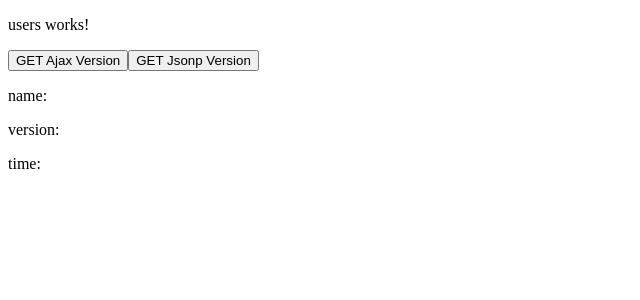
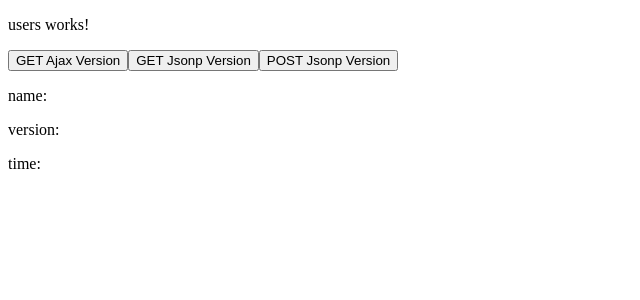
Before and after one commit to caihech/ng6_webapp, an Angular app in the folder myApp/: page / in a window 1280 px wide. Shown: the top 300 px of the page, without its empty margins (0-640 px from the left). Built offline with nearby package versions, Linux system fonts and the light colour scheme.

Commit message:
post 请求

```diff
--- a/myApp/src/app/components/users/users.component.html
+++ b/myApp/src/app/components/users/users.component.html
@@ -4,6 +4,7 @@
 
 <button (click)="getAjax()">GET Ajax Version</button>
 <button (click)="getJsonp()">GET Jsonp Version</button>
+<button (click)="postData()">POST Jsonp Version</button>
 
 <p>name:{{entity.name}}</p>
 <p>version:{{entity.version}}</p>
--- a/myApp/src/app/components/users/users.component.ts
+++ b/myApp/src/app/components/users/users.component.ts
@@ -1,5 +1,5 @@
 import { Component, OnInit } from '@angular/core';
-import { Http, Jsonp } from "@angular/http";
+import { Http, Jsonp, Headers } from "@angular/http";
 import { url } from 'inspector';
 @Component({
   selector: 'app-users',
@@ -39,11 +39,30 @@ export class UsersComponent implements OnInit {
       .subscribe(
         function (data) {
           console.log(data['_body']['result']);
-          _that.list=data['_body']['result'];
+          _that.list = data['_body']['result'];
         }, function (err) {
           console.log('失败');
         });
 
   }
 
+  postData() {
+
+    var postData = JSON.stringify({ "username": "aaaa" });
+    var headers = new Headers({ 'Content-Type': 'application/json' });
+    var url = "http://test.svc.s2icode.com/api/svc/version";
+    this.http.post(url
+      , postData
+      , { headers: headers })
+      .subscribe(
+        function (data) {
+          console.log(data);
+        },
+        function (err) {
+          console.log(err);
+        }
+      );
+
+  }
+
 }
```
